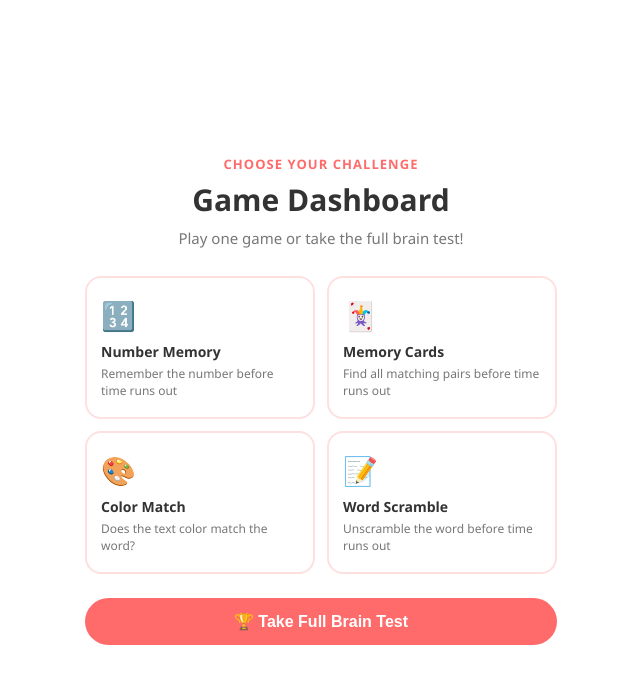
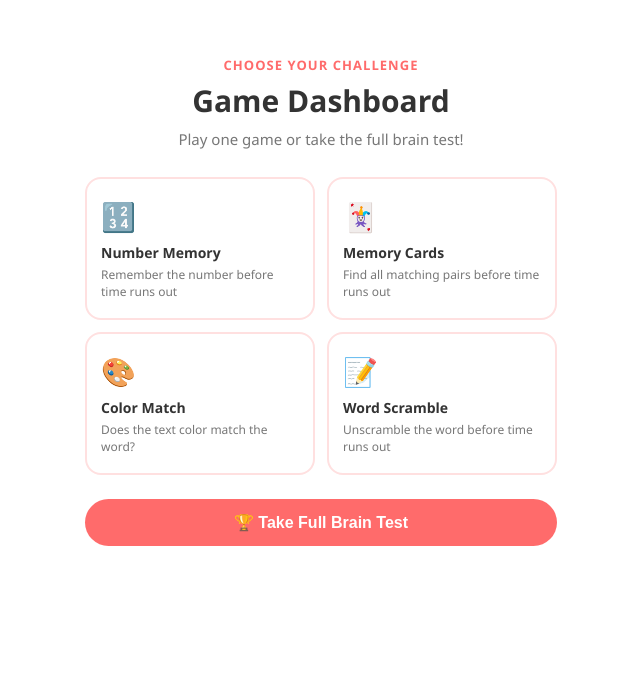
Before and after one commit to mahnoor-11/NeuroFlash, a plain HTML site: page index.html in a window 1280 px wide. Both pictures are taken after a click on the button "Start Test". Shown: the whole page, without its empty margins (319-959 px from the left). Drawn offline with Linux system fonts and the light colour scheme.

Commit message:
Update style.css

```diff
--- a/style.css
+++ b/style.css
@@ -414,3 +414,8 @@ input:focus {
   font-size: 13px;
   color: #555555;
 }
+/* Fix: keep the dashboard content near the top on tall screens (iPad/tablet) */
+#screen-dashboard {
+  justify-content: flex-start;
+  padding-top: 56px;
+}
```
